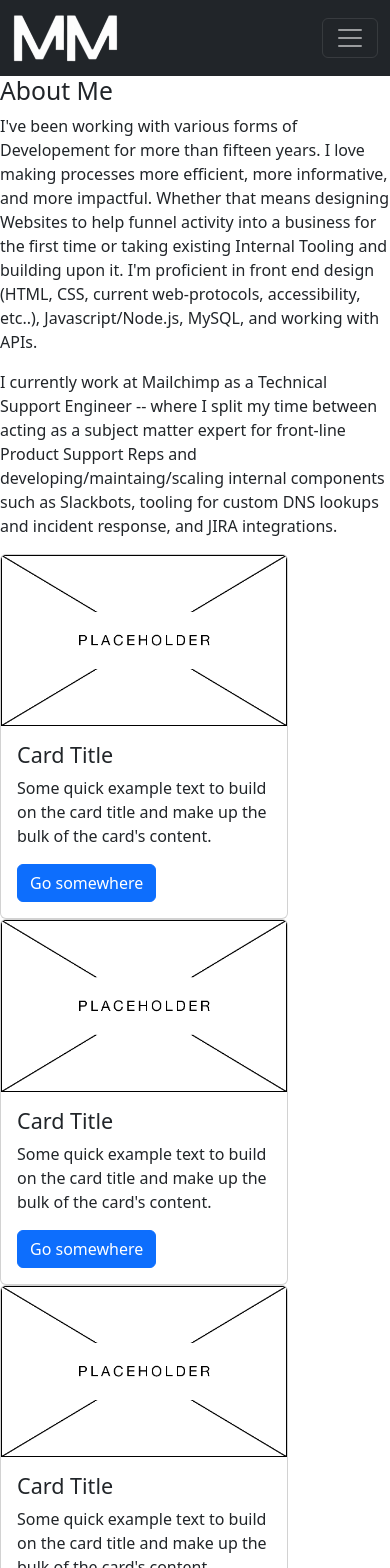
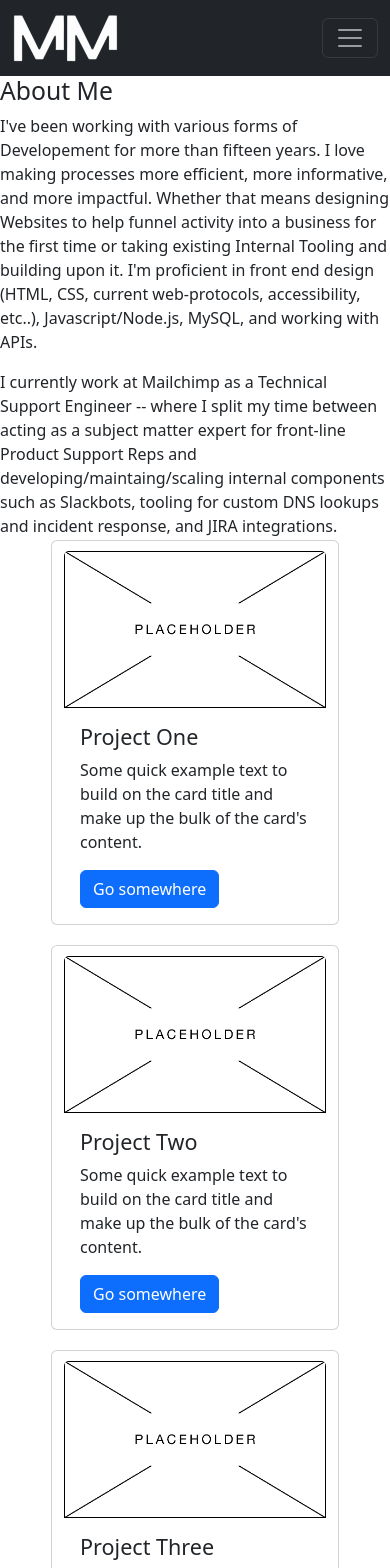
Before and after one commit to makeithappenmike/react-portfolio, a React (Vite) app in the folder React Portfolio - Michael Martens/: page / in a window 390 px wide. Shown: the top 1568 px of the page. Built offline with nearby package versions, Linux system fonts and the light colour scheme.

Commit message:
project card layout centered and responsive:

```diff
--- a/React Portfolio - Michael Martens/src/components/Project.jsx
+++ b/React Portfolio - Michael Martens/src/components/Project.jsx
@@ -1,16 +1,31 @@
 import Button from 'react-bootstrap/Button';
 import Card from 'react-bootstrap/Card';
+import Row from 'react-bootstrap/Row';
 import 'bootstrap/dist/css/bootstrap.css';
 import placeholder from '../assets/placeholder.png';
+
+const styles = {
+  project: {
+    width: '18rem',
+    margin: '10px'
+  },
+  image: {
+    width: '100%',
+    marginTop: '10px'
+  }
+};
 
 function BasicExample() {
   return (
     <>
-      <section id='portfolio'>
-      <Card style={{ width: '18rem' }}>
-        <Card.Img variant="top" src={placeholder} />
+      <section class='portfolio' id='portfolio'>
+
+      {/* Project One */}
+      <Row xs={1} md={2} className="g-4 justify-content-center">
+      <Card style={styles.project} className="project">
+        <Card.Img variant="top" src={placeholder} style={styles.image} />
         <Card.Body bg='secondary'>
-          <Card.Title bg='primary' as='h4'>Card Title</Card.Title>
+          <Card.Title bg='primary' as='h4'>Project One</Card.Title>
           <Card.Text>
             Some quick example text to build on the card title and make up the
             bulk of the card's content.
@@ -18,10 +33,12 @@ function BasicExample() {
           <Button variant="primary">Go somewhere</Button>
         </Card.Body>
       </Card>
-      <Card style={{ width: '18rem' }}>
-      <Card.Img variant="top" src={placeholder} />
+
+      {/* Project Two */}
+      <Card style={styles.project} className="project">
+      <Card.Img variant="top" src={placeholder} style={styles.image} />
       <Card.Body bg='secondary'>
-        <Card.Title bg='primary' as='h4'>Card Title</Card.Title>
+        <Card.Title bg='primary' as='h4'>Project Two</Card.Title>
         <Card.Text>
           Some quick example text to build on the card title and make up the
           bulk of the card's content.
@@ -29,10 +46,12 @@ function BasicExample() {
         <Button variant="primary">Go somewhere</Button>
       </Card.Body>
     </Card>
-    <Card style={{ width: '18rem' }}>
-    <Card.Img variant="top" src={placeholder} />
+
+    {/* Project Three */}
+    <Card style={styles.project} className="project">
+    <Card.Img variant="top" src={placeholder} style={styles.image} />
     <Card.Body bg='secondary'>
-      <Card.Title bg='primary' as='h4'>Card Title</Card.Title>
+      <Card.Title bg='primary' as='h4'>Project Three</Card.Title>
       <Card.Text>
         Some quick example text to build on the card title and make up the
         bulk of the card's content.
@@ -40,6 +59,21 @@ function BasicExample() {
       <Button variant="primary">Go somewhere</Button>
     </Card.Body>
   </Card>
+
+  {/* Project Four */}
+  <Card style={styles.project} className="project">
+    <Card.Img variant="top" src={placeholder} style={styles.image} />
+    <Card.Body bg='secondary'>
+      <Card.Title bg='primary' as='h4'>Project Four</Card.Title>
+      <Card.Text>
+        Some quick example text to build on the card title and make up the
+        bulk of the card's content.
+      </Card.Text>
+      <Button variant="primary">Go somewhere</Button>
+    </Card.Body>
+  </Card>
+  </Row>
+
   </section>
 </>
   );
--- a/React Portfolio - Michael Martens/src/styles/App.css
+++ b/React Portfolio - Michael Martens/src/styles/App.css
@@ -47,11 +47,6 @@ min-height: 100vh;
     margin-bottom: 10px;
 }
 
-/* .card {
-    background-color: #9B2226;
-    color: white;
-} */
-
 h1 {
 font-size: 3.2em;
 line-height: 1.1;
```
